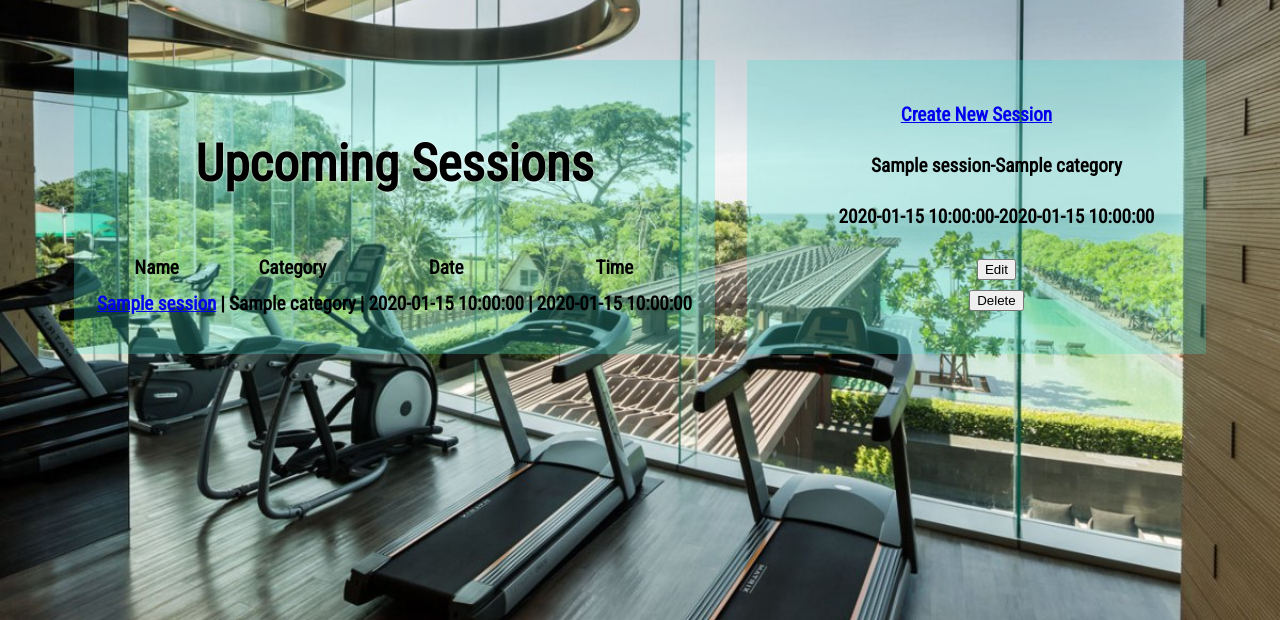
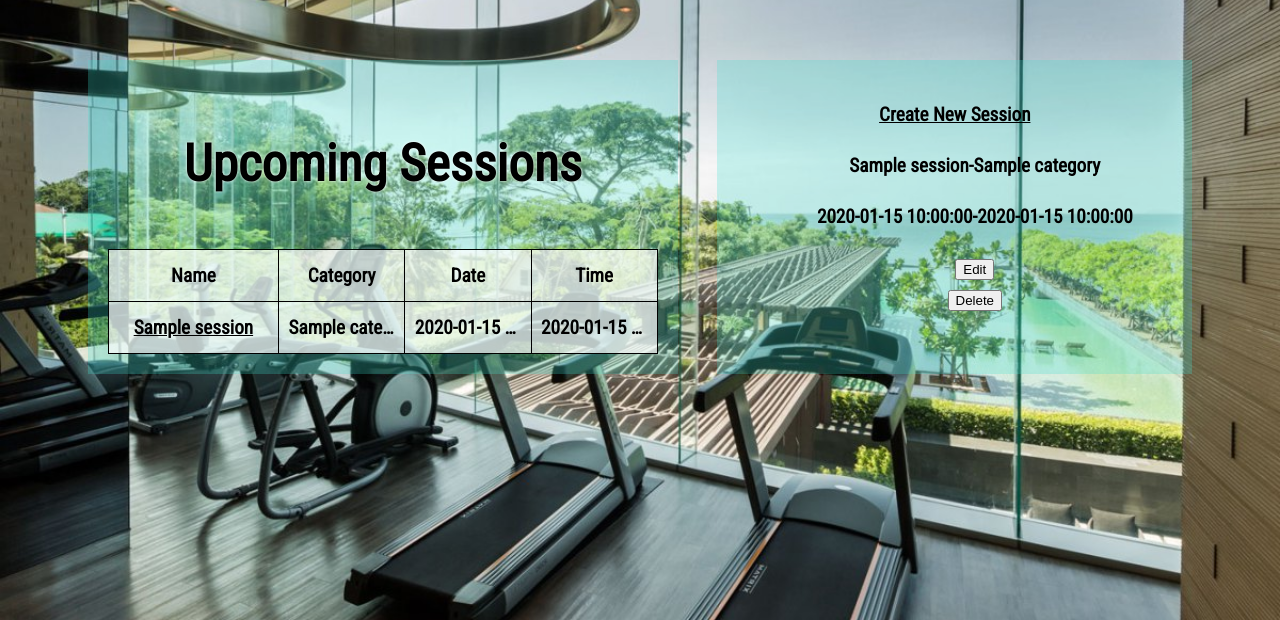
Before and after one commit to nls20/Gym_App_Project, a Flask app: page /sessions in a window 1280 px wide. Shown: the part 180-800 px from the top of the page. Run offline with Flask 2, Linux system fonts and the light colour scheme; a database or web service that is not in the repository returns one stand-in record (values such as "Sample title"); some libraries are stand-ins or nearby versions.

Commit message:
Applied CSS to table in Sessions

```diff
--- a/static/css/bookings.css
+++ b/static/css/bookings.css
@@ -1,5 +1,4 @@
 .bookings-container {
-
     max-width: 1300px;
     margin: 40px auto 0 auto;
     line-height: 1.65;
@@ -19,6 +18,7 @@
     font-weight: 600;
     color: black;
     text-align: center;
+    flex:1;
 }
 
 .create-booking-1 h1 {
@@ -38,6 +38,7 @@
     flex-basis: 40%;
     background-color: rgba(64, 224, 208, 0.26);
     text-shadow: 0 0 3px black;
+    flex: 0;
 }
 
 .create-booking-2 h1 {
--- a/static/css/home.css
+++ b/static/css/home.css
@@ -16,11 +16,11 @@
     background-repeat: no-repeat;
     background-position: center center;
     margin: 40px;
-    padding: 40px;
+    padding: 60px;
 }
 
 .gym-text h1 {
-    font-size: 3.5vw;
+    font-size: 4.5vw;
     font-weight: 600;
     text-align: center;
     color: black;
--- a/static/css/sessions.css
+++ b/static/css/sessions.css
@@ -2,7 +2,7 @@
     max-width: 1300px;
     margin: 40px auto 0 auto;
     line-height: 1.65;
-    padding: 20px 50px;
+    padding: 20px 60px;
     display: flex;
     flex-wrap: wrap;
     flex-basis:40%;
@@ -45,3 +45,34 @@
 .create-session-2 li {
     list-style-type: none;
  }
+
+.session-table {
+    table-layout: fixed;
+    width: 550px;
+    /* border: 3px solid white; */
+    border-spacing: 0.5rem;
+    border-collapse: collapse;
+    text-align: centre;
+}
+
+.session-table tr {
+    background-color: rgba(255, 255, 255, 0.7);
+    /* border: 1px solid #ddd; */
+    padding: .35em;
+}
+
+.session-table td, th {
+    border: 1px solid black;
+    overflow: hidden;
+    white-space: nowrap;
+    text-overflow: ellipsis;
+    padding: 0.5em;
+    }
+
+.session-table td, a {
+    color: black;
+}
+
+#name {
+    width: 150px;
+}
--- a/templates/sessions/index.html
+++ b/templates/sessions/index.html
@@ -4,24 +4,24 @@
 <div class="create-session-container">
 <section class="create-session-1">
 <h1>Upcoming Sessions</h1>
-<table>
+<table class="session-table">
     <tr>
-        <th>Name</th>
-        <th></th>
+        <th id="name">Name</th>
+        <!-- <th></th> -->
         <th>Category</th>
-        <th></th>
+        <!-- <th></th> -->
         <th>Date</th>
-        <th></th>
+        <!-- <th></th> -->
         <th>Time</th>
     </tr>
     {% for session in sessions %}
     <tr>
         <td><a href="/sessions/{{ session.id }}"> {{ session.name }}</a></td>
-        <td>|</td>
+        <!-- <td></td> -->
         <td>{{ session.category }}</td>
-        <td>|</td>
+        <!-- <td></td> -->
         <td>{{ session.date }}</td>
-        <td>|</td>
+        <!-- <td></td> -->
         <td>{{ session.time}}</td>
     </tr>
     {% endfor %}
```
